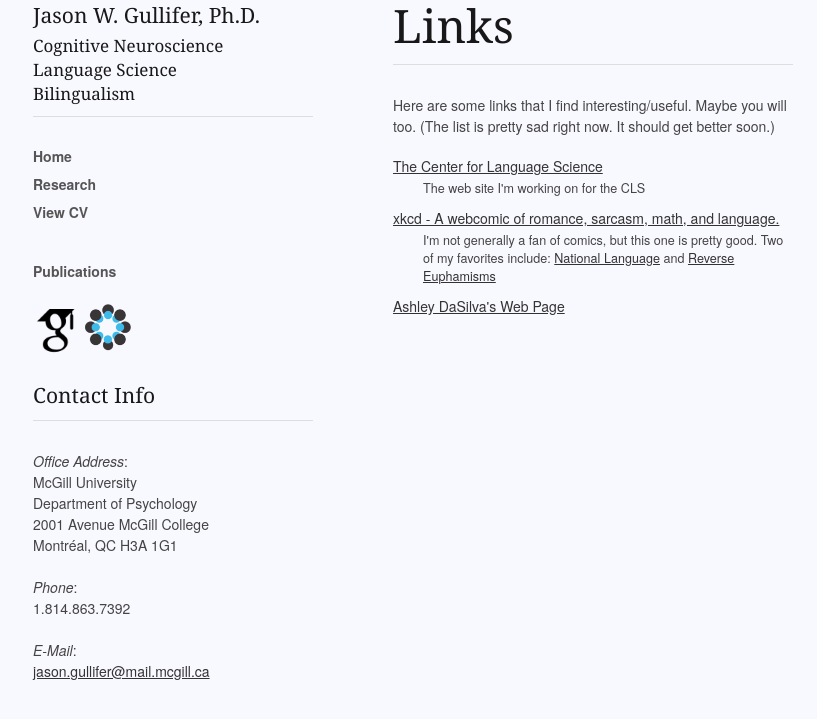
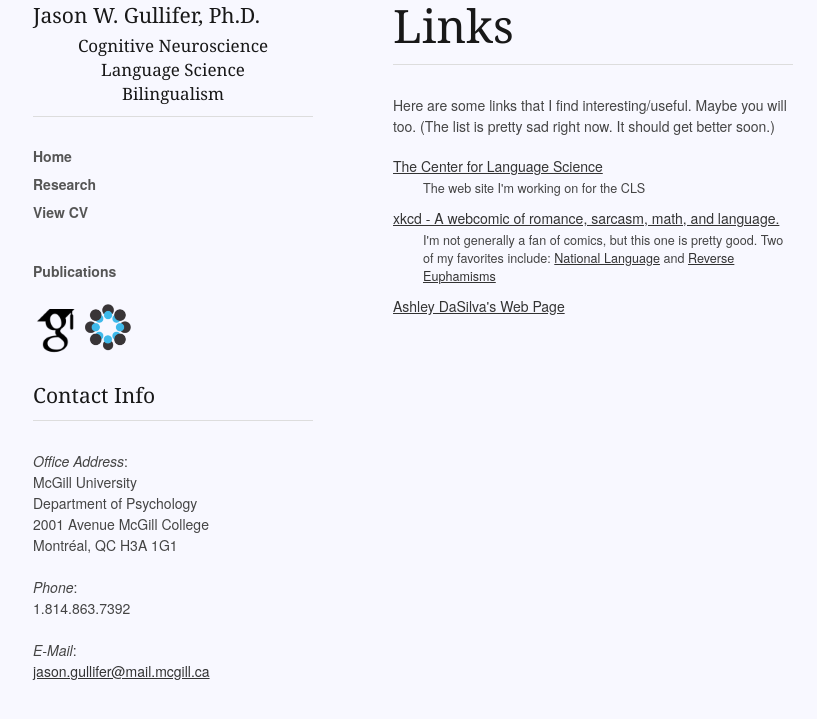
Before and after one commit to jasongullifer/jasongullifer.github.io, a Jekyll site: the page built from links.html, in a window 1280 px wide. Shown: the top 719 px of the page, without its empty margins (137-954 px from the left). Built offline with Jekyll 4.4.1, drawn with Linux system fonts in a browser that asks for light colours; nearby versions of some CDN libraries; Markdown is read by kramdown in place of the engine named in the settings.

Commit message:
subtitle centering

```diff
--- a/_layouts/default.html
+++ b/_layouts/default.html
@@ -47,10 +47,10 @@
 
   <div class="five columns sidebar">
 
-      <h4>Jason W. Gullifer, Ph.D.</h3>
-      <h5>Cognitive Neuroscience<br>
-      	  Language Science<br>
-          Bilingualism</h4>
+      <h4>Jason W. Gullifer, Ph.D.</h4>
+      <h5 style="text-align:center">Cognitive Neuroscience</h5>
+      <h5 style="text-align:center">Language Science</h5>
+      <h5 style="text-align:center">Bilingualism</h5>
       <hr/>
 	  <nav>
 		{% include menubar.html %}
```
